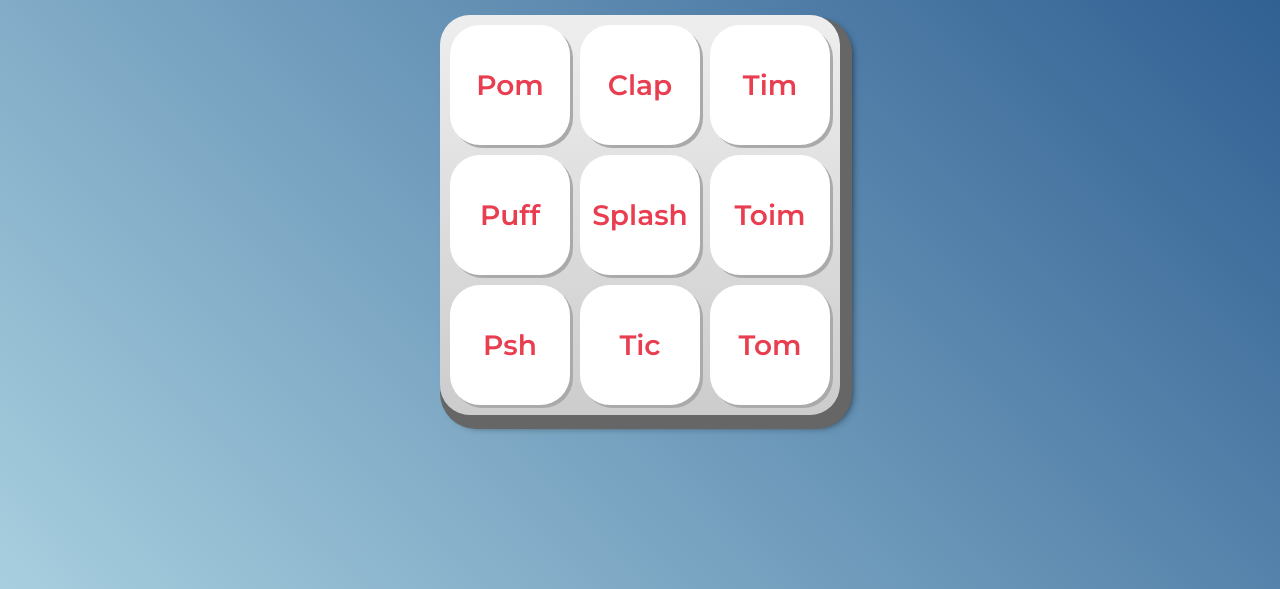
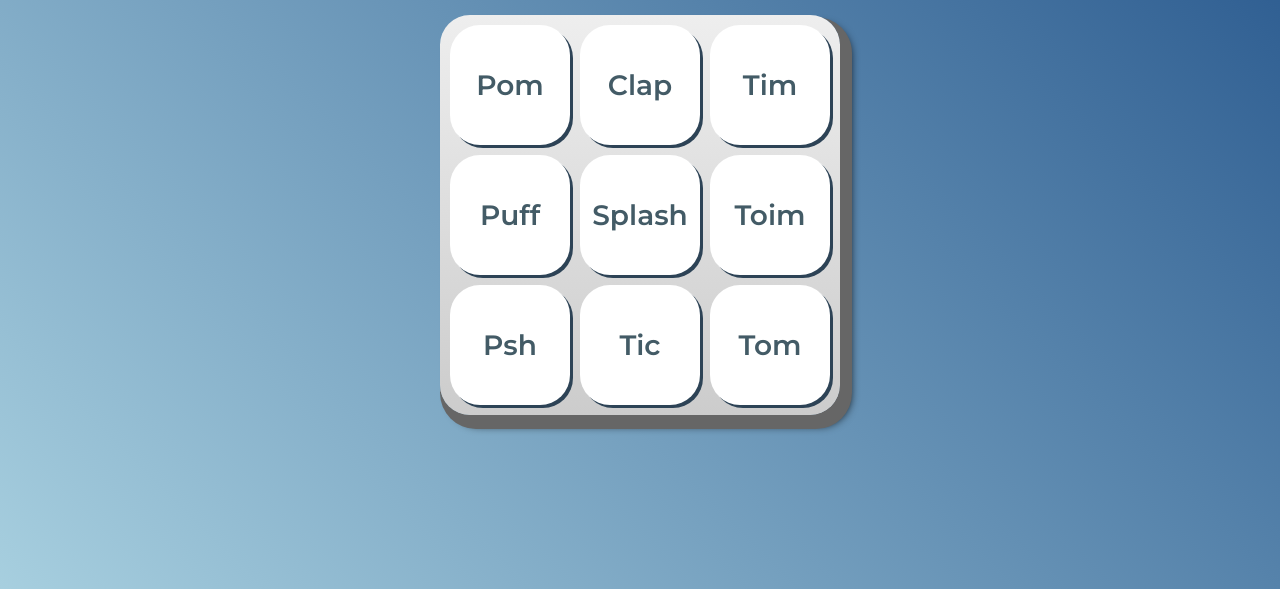
Before and after one commit to pauloomiguel/midi, a plain HTML site: page index.html in a window 1280 px wide. Shown: the part 211-800 px from the top of the page. Drawn offline with Linux system fonts and the light colour scheme.

Commit message:
uns negocio la

```diff
--- a/css/estilos.css
+++ b/css/estilos.css
@@ -1,9 +1,9 @@
 :root {
-  --cinza: #aaa;
-  --vermelha: #e93d50;
-  --vermelha-escura: #af303f;
+  --cinza: #2D4356;
+  --vermelha: #435B66;
+  --vermelha-escura: #A76F6F;
   --branca: #fff;
-  --luz: rgb(229, 255, 0);
+  --luz: rgb #EAB2A0;
 }
 
 body {
```
